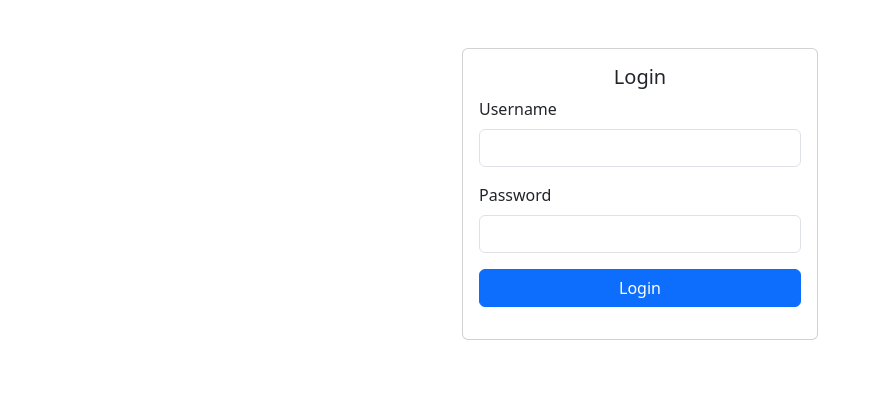
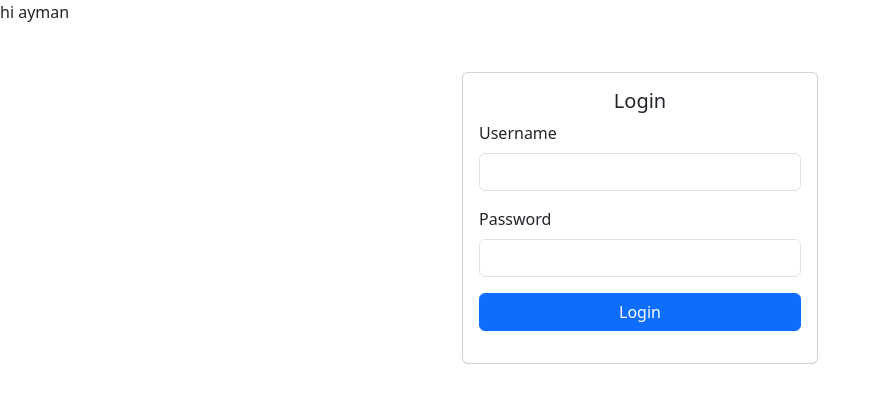
Before and after one commit to aymen-work/Osama, a Django app: page / in a window 1280 px wide. Shown: the top 403 px of the page, without its empty margins (0-880 px from the left). Run offline with Django 5.2, Linux system fonts and the light colour scheme.

Commit message:
Update base.html

```diff
--- a/templates/base.html
+++ b/templates/base.html
@@ -5,6 +5,7 @@
     <meta name="viewport" content="width=device-width, initial-scale=1.0">
     <link rel="stylesheet" type="text/css" href="">
     <title>Document | {% block title %}{% endblock  %}</title>
+    hi ayman
     <link href="https://cdn.jsdelivr.net/npm/bootstrap@5.3.0-alpha3/dist/css/bootstrap.min.css" rel="stylesheet" />
 
 
```
